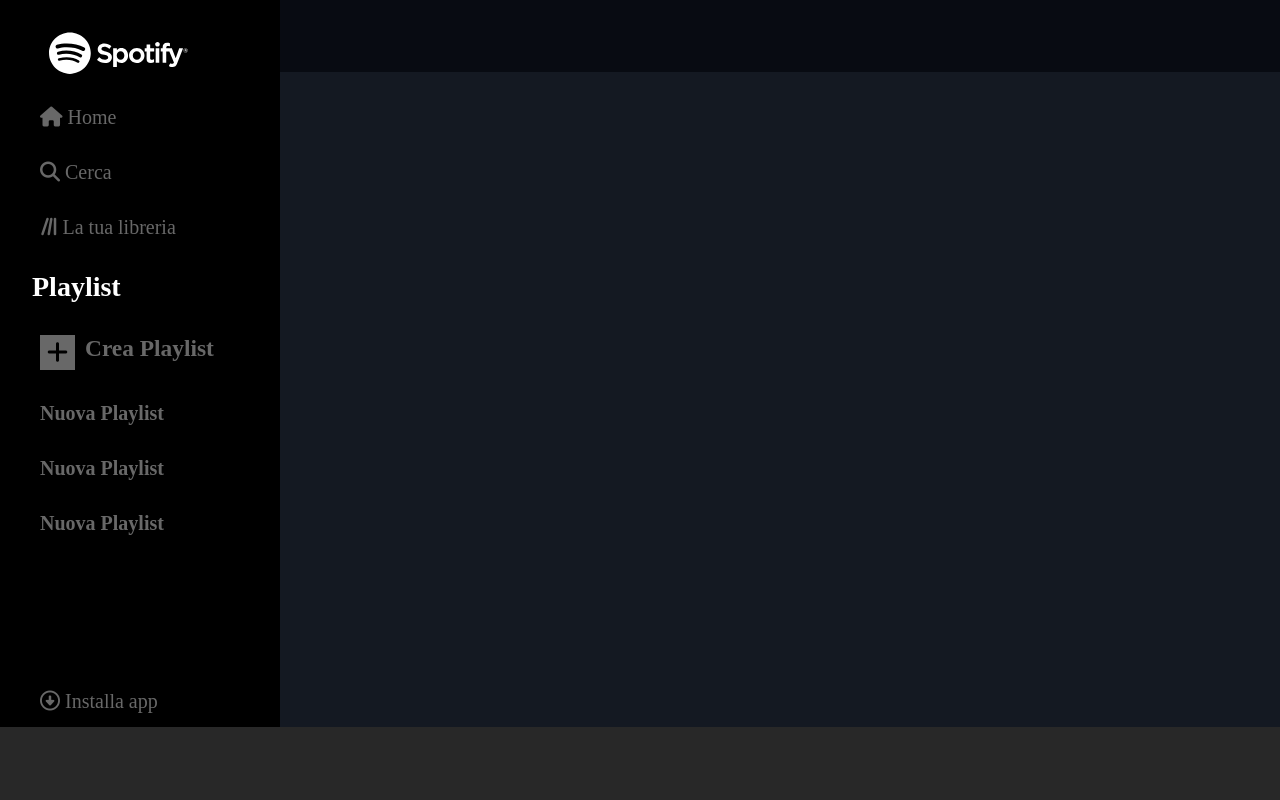
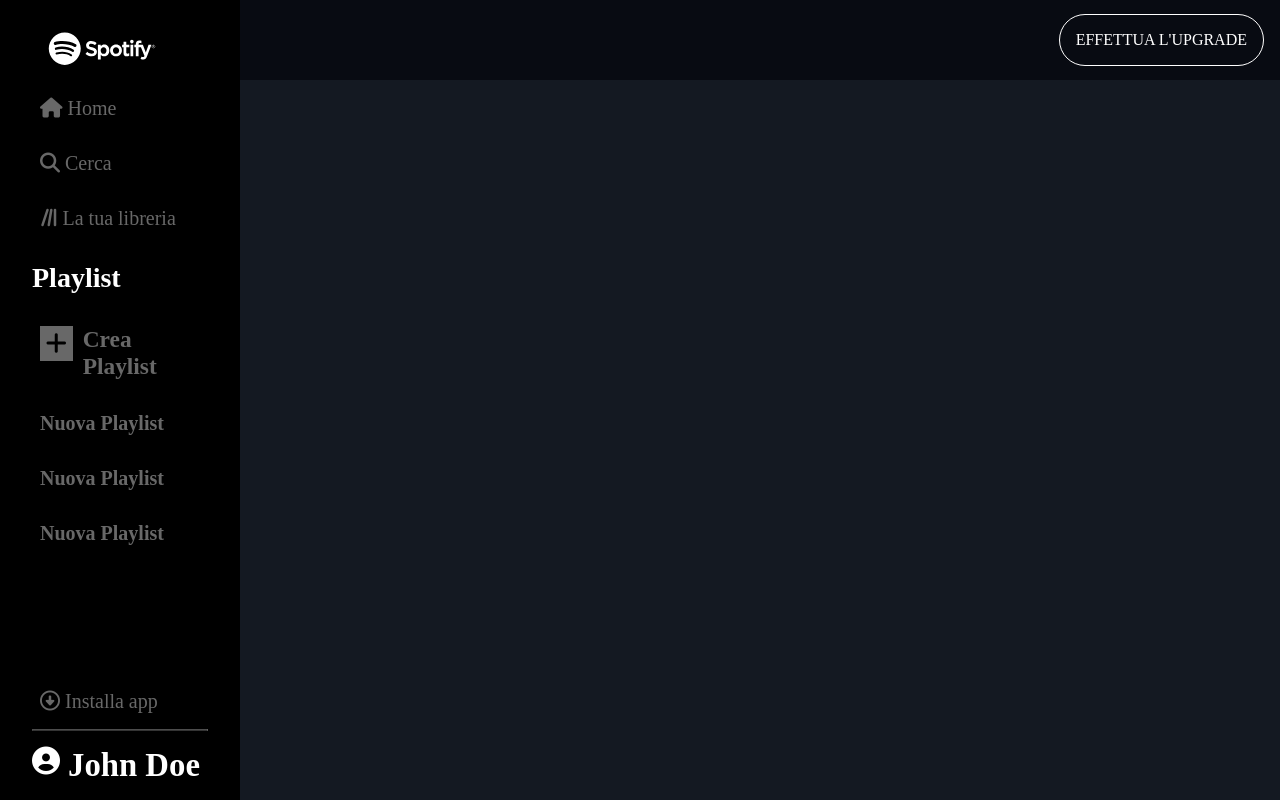
Before and after one commit to Matteoga95/html-css-spotifyweb, a plain HTML site: page index.html in a window 1280 px wide. Drawn offline with Linux system fonts and the light colour scheme.

Commit message:
head content

```diff
--- a/assets/css/style.css
+++ b/assets/css/style.css
@@ -122,7 +122,7 @@ nav {
     background: var(--prymary-black);
     color: var(--text);
     padding: 1rem 2rem;
-    position: absolute;
+
     overflow: hidden;
     display: flex;
     flex-direction: column;
@@ -161,6 +161,7 @@ nav {
 
 
 /*#region main_menu */
+
 
 .logo{
     width: 80%;
@@ -219,3 +220,21 @@ nav>hr{
 }
 
 /*#endregion main_menu */
+
+
+/* #region content */
+.head{
+    justify-content: flex-end;
+    padding: 1rem;
+}
+.upgrade{
+    color: var(--text-light);
+    align-self: center;
+    padding: 1rem;
+    border: 1px solid var(--text-light);
+    border-radius: 30px;
+
+}
+
+
+/* #endregion content */
--- a/index.html
+++ b/index.html
@@ -90,7 +90,9 @@
             <div class="body-wrapper">
 
 
-                <section class="head">
+                <section class="head d_flex">
+
+<a class="upgrade">EFFETTUA L'UPGRADE</a>
 
                 </section>
 
```
